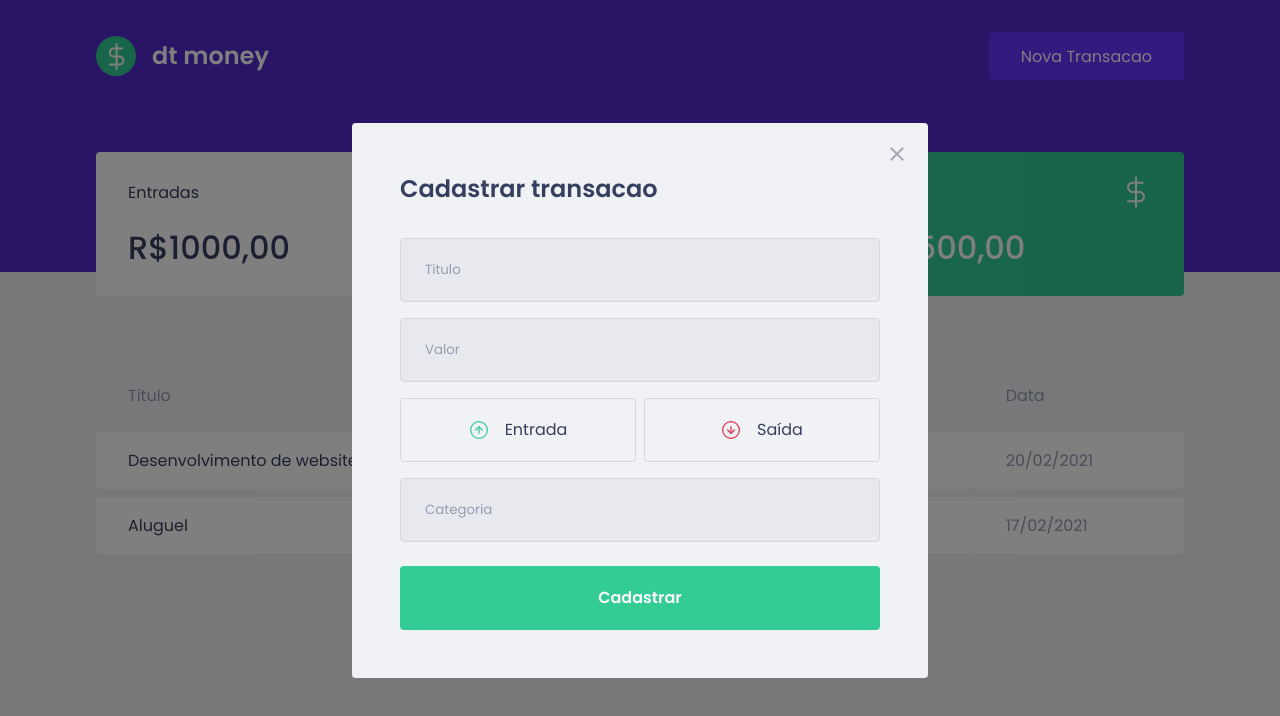
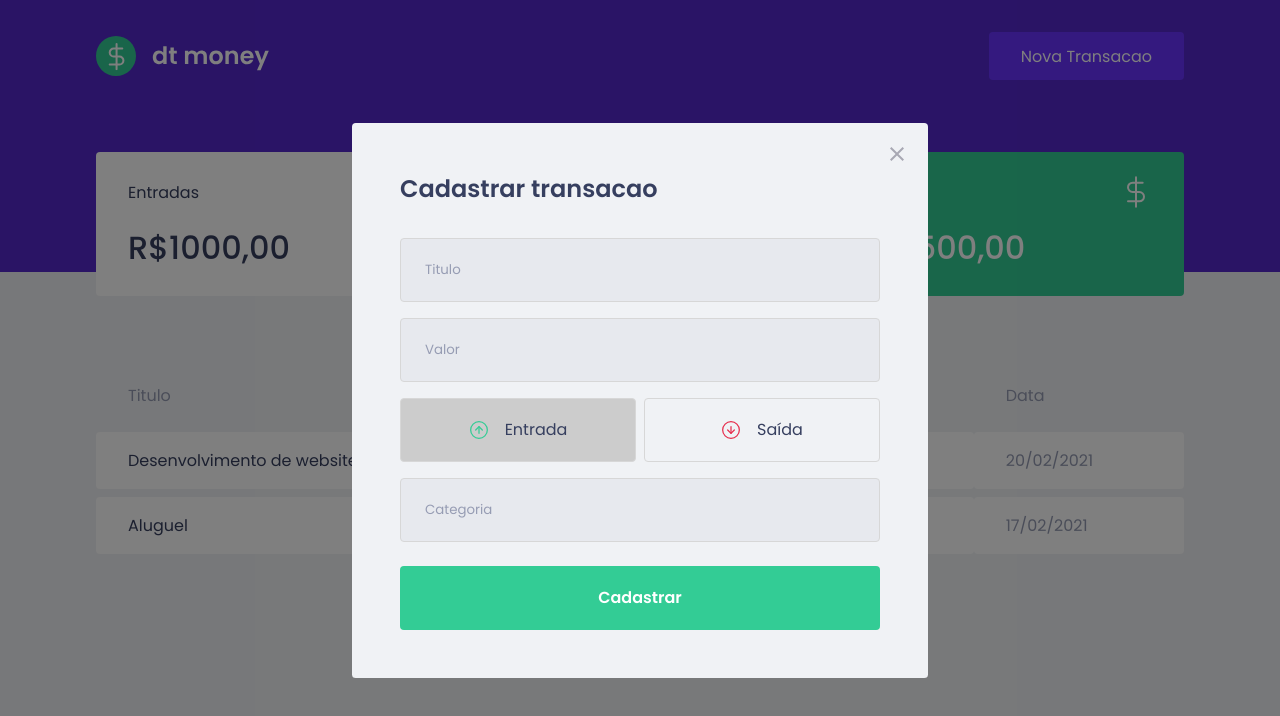
Before and after one commit to horquidia-lima/dtmoney-reactjs, a React (Create React App) app: page / in a window 1280 px wide. Both pictures are taken after a click on the button "Nova Transacao". Shown: the top 716 px of the page. Built offline with nearby package versions, Linux system fonts and the light colour scheme; no server answers; what miragejs would draw is missing.

Commit message:
funcionamento dos botoes

```diff
--- a/src/components/NewTransactionModal/index.tsx
+++ b/src/components/NewTransactionModal/index.tsx
@@ -1,8 +1,9 @@
 import Modal from "react-modal"
-import { Container, TransactionTypeContainer } from "./styles"
+import { Container, RadioBox, TransactionTypeContainer } from "./styles"
 import closeImg from "../../assets/close.svg"
 import incomeImg from "../../assets/income.svg"
 import outcomeImg from "../../assets/outcome.svg"
+import { useState } from "react"
 
 interface NewTransactionModalProps {
     isOpen: boolean
@@ -10,6 +11,8 @@
 }
 
 export function NewTransactionModal({isOpen, onRequestClose}: NewTransactionModalProps){
+    const [type, setType] = useState("deposit")
+
     return(
         <Modal
           isOpen={isOpen}
@@ -36,19 +39,23 @@
             />
 
             <TransactionTypeContainer>
-                <button
+                <RadioBox
                     type="button"
+                    onClick={() => {setType("deposit")}}
+                    isActive={type === "deposit"}
                 >
                     <img src={incomeImg} alt="Entrada" />
                     <span>Entrada</span>
-                </button>
+                </RadioBox>
 
-                <button
+                <RadioBox
                     type="button"
+                    onClick={() => {setType("withdraw")}}
+                    isActive={type === "withdraw"}
                 >
                     <img src={outcomeImg} alt="Saída" />
                     <span>Saída</span>
-                </button>
+                </RadioBox>
             </TransactionTypeContainer>
 
             <input
--- a/src/components/NewTransactionModal/styles.ts
+++ b/src/components/NewTransactionModal/styles.ts
@@ -52,12 +52,18 @@
     grid-template-columns: 1fr 1fr;
     gap: 0.5rem;
 
-    button{
+`
+
+interface RadioBoxProps{
+    isActive: boolean;
+}
+
+export const RadioBox = styled.button<RadioBoxProps> `
         height: 4rem;
         border: 1px solid #d7d7d7;
         border-radius: 0.25rem;
 
-        background: transparent;
+        background: ${(props) => props.isActive ? "#ccc" : "transparent"};
 
         display: flex;
         align-items: center;
@@ -80,5 +86,4 @@
             font-size: 1rem;
             color: var(--text-title);
         }
-    }
 `
```
